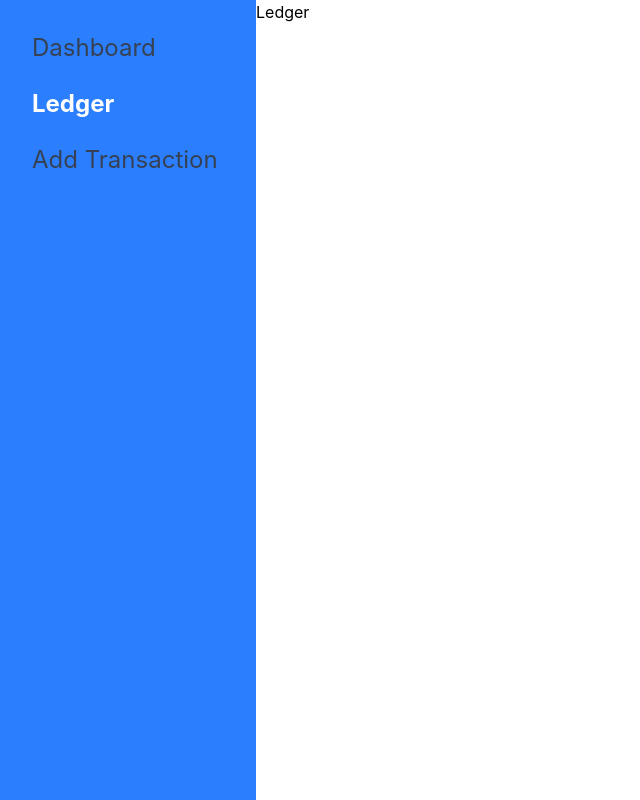
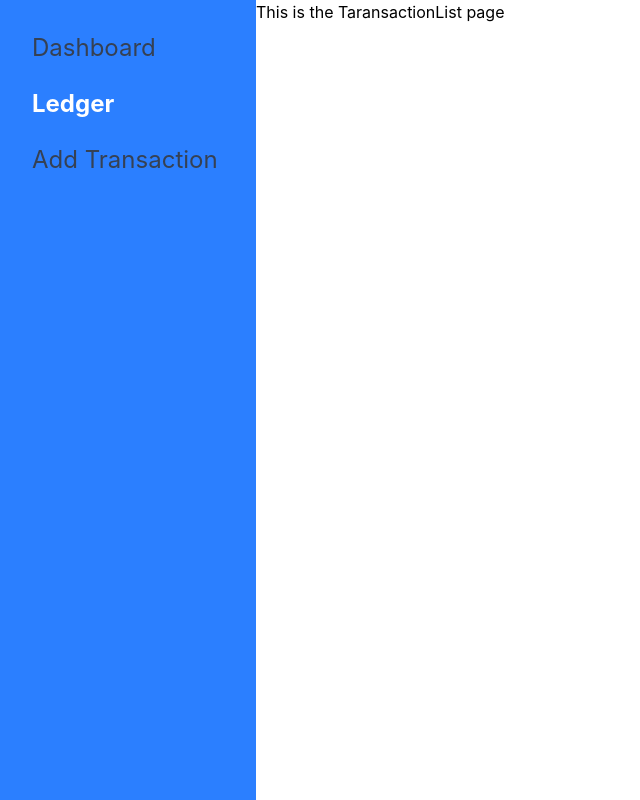
Before and after one commit to emmy-niyonsaba/SwiftCash-Finance-Tracker, a React (Vite) app: page /transactions in a window 1280 px wide. Shown: the whole page, without its empty margins (0-640 px from the left). Built offline with nearby package versions, Linux system fonts and the light colour scheme.

Commit message:
done by relative router

```diff
--- a/src/App.tsx
+++ b/src/App.tsx
@@ -2,13 +2,17 @@
 import './App.css'
 import { RouterProvider, Route, createRoutesFromElements, createBrowserRouter } from 'react-router-dom'
 import AppLayout from './layouts/AppLayout'
+import Dashoard from './pages/Dashoard'
+import TransactionList from './pages/TransactionList'
+import AddTransaction from './pages/AddTransaction'
+
 
 const router = createBrowserRouter(
   createRoutesFromElements(
-    <Route path='/' element={<AppLayout />} >
-      <Route path='/' element={<h1>Dashboard</h1>} />
-      <Route path='/transactions' element={<h1>Ledger</h1>} />
-      <Route path='/transactions/add' element={<h1>Add Transaction</h1>} />
+    <Route  path ='/' element={<AppLayout />} >
+      <Route index element={<Dashoard/>}/>
+      <Route path='transactions' element={<TransactionList/>} />
+      <Route path='transactions/add' element={<AddTransaction/>} />
 
     </Route>
   )
--- a/src/layouts/types/FinancialTypes.tsx
+++ b/src/layouts/types/FinancialTypes.tsx
@@ -1,5 +1,4 @@
 export type TransactionType = "income" | "expense";
-
 export type Category = "Salary"| "Food"| "Rent"| "Leisure"| "Other";
 
 export type Transaction = {
--- /dev/null
+++ b/src/pages/AddTransaction.tsx
@@ -0,0 +1,11 @@
+import React from 'react'
+
+function AddTransaction() {
+  return (
+    <div>
+      <h1>This the Add Transaction page!</h1>
+    </div>
+  )
+}
+
+export default AddTransaction
--- /dev/null
+++ b/src/pages/Dashoard.tsx
@@ -0,0 +1,11 @@
+import React from 'react'
+
+function Dashoard() {
+  return (
+    <div>
+      <h1>This the Dashboard page</h1>
+    </div>
+  )
+}
+
+export default Dashoard
--- /dev/null
+++ b/src/pages/TransactionList.tsx
@@ -0,0 +1,11 @@
+import React from 'react'
+
+function TransactionList() {
+  return (
+    <div>
+     <h1> This is the TaransactionList page</h1>
+    </div>
+  )
+}
+
+export default TransactionList
```
